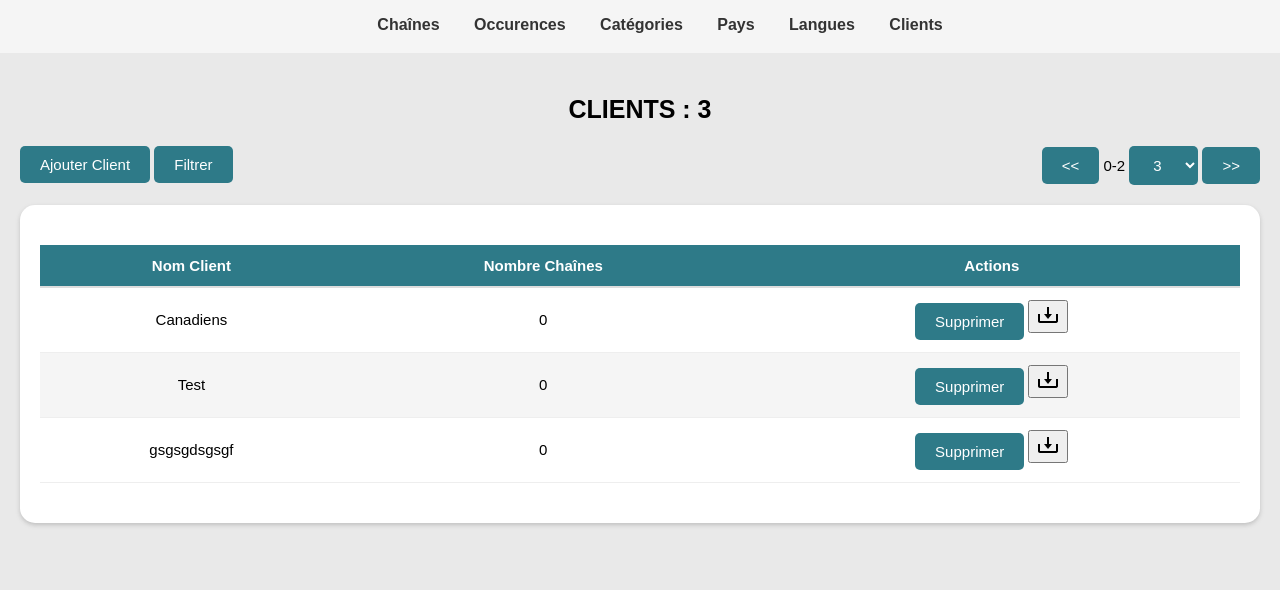
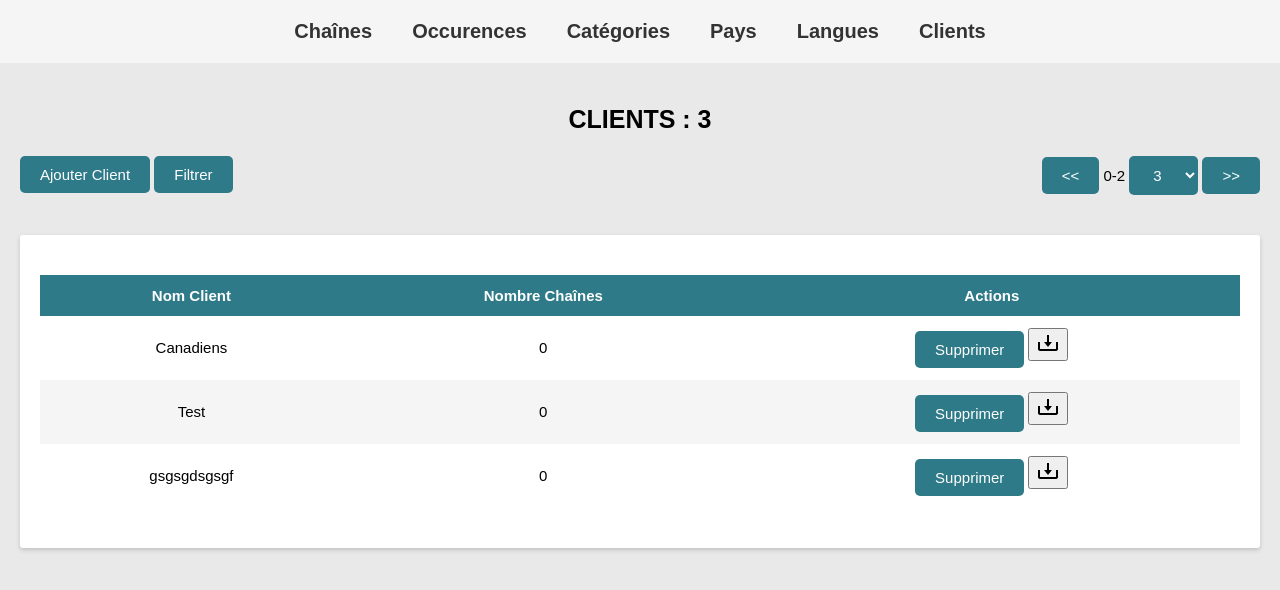
Before and after one commit to sabsystem/chaines-tri, a Django app: page /clients in a window 1280 px wide. Shown: the top 590 px of the page. Run offline with Django 5.2, Linux system fonts and the light colour scheme.

Commit message:
amélioration du css

```diff
--- a/channels_console/static/styles/style.css
+++ b/channels_console/static/styles/styles.css
@@ -1,45 +1,65 @@
 /* Style global */
 body {
     margin: 0;
-    font-family: "Sarabun", sans-serif;
-    font-weight: 100;
+    font-family: "Poppins", sans-serif;
     font-style: normal;
     background-color: #12121217;
+    color: #000000;
+    padding-top: 80px;
 }
 
+/* Style pour le header */
+.header {
+    position: absolute;
+    top: 0;
+    width: 100%;
+    display: flex;
+    justify-content: center;
+    padding: 20px 0;
+    background-color: #f5f5f5;
+    z-index: 100;
+}
+
+/* Styles pour la navbar */
+.navbar {
+    display: flex;
+    list-style: none;
+    padding: 0;
+    margin: 0;
+    gap: 40px;
+}
+
+.navbar a {
+    font-size: 20px;
+    color: #333;
+    font-weight: 500;
+    text-decoration: none;
+    position: relative;
+}
+
+.navbar a::before {
+    content: '';
+    position: absolute;
+    top: 100%;
+    left: 0;
+    width: 0;
+    height: 2px;
+    background-color: #333;
+    transition: width 0.3s;
+}
+
+.navbar a:hover::before,
+.navbar a.active::before {
+    width: 100%; /* Soulignement permanent pour le lien actif */
+}
+/* Style principal */
 h1 {
     font-size: 25px;
     padding: 5px;
     text-align: center;
+    margin-top: 20px;  /* Ajout d'un peu de marge au-dessus pour espacer du reste du contenu */
 }
 
-
-/* Style de la barre de navigation */
-header nav {
-    display: flex;
-    justify-content: center;
-    align-items: center;
-    background-color: #f5f5f5;
-    margin-bottom: 20px
-}
-
-header nav ul li {
-    display: inline-block;
-    margin: 0 15px;
-    padding-bottom: 3px;
-}
-
-
-header nav ul li a {
-    color: #333;
-    text-decoration: none;
-}
-
-header nav ul li a:hover {
-    color: #2e7a88;
-}
-
-/* Style du contenu principal */
 main {
     display: flex;
     flex-direction: column;
@@ -53,9 +73,11 @@ section {
     flex-direction: column;
     background-color: #fff;
     padding: 20px;
-    margin: 20px 0;
+    margin: 40px 0; /* Augmenter la marge en haut et en bas pour espacer plus du reste */
+    max-width: 1500px;
+    width: 100%;
     box-shadow: 0 2px 4px rgba(122, 121, 121, 0.363);
-    border-radius: 15px;
+    border-radius: 3px;
     box-sizing: border-box;
 }
 
@@ -67,25 +89,18 @@ table {
     font-size: 15px;
     text-align: left;
     background-color: #fff;
+    border: none;
 }
 
 th, td {
     padding: 12px;
-    border-bottom: 1px solid #ddd;
     text-align: center;
+    border: none; /* Supprime les bordures des cellules */
+    color: #000000;
 }
 
 thead {
     background-color: #f2f2f2;
-}
-
-th {
-    position: sticky;
-    top: 0
-}
-
-tr:nth-child(even) {
-    background-color: #f5f5f5;
 }
 
 tr:hover {
@@ -96,11 +111,23 @@ th {
     background-color: #2e7a88;
     color: #fff;
     font-weight: 600;
-    border-bottom: 2px solid #ddd;
 }
 
 td {
-    border-bottom: 1px solid #eee;
+    background-color: transparent; /* S'assure qu'il n'y a pas de couleur résiduelle */
+}
+
+tbody tr:nth-child(even) {
+    background-color: #f5f5f5; /* Couleur pour les lignes paires */
+}
+
+tbody tr:nth-child(odd) {
+    background-color: #ffffff; /* Couleur pour les lignes impaires */
+}
+
+
+.numero {
+    color: #2e7a88;
 }
 
 .deplacement {
--- a/channels_console/templates/chaines.html
+++ b/channels_console/templates/chaines.html
@@ -9,7 +9,7 @@
 
     <title>Tri Chaînes</title>
 
-    <link rel="stylesheet" type="text/css" href="{% static 'styles/style.css' %}">
+    <link rel="stylesheet" type="text/css" href="{% static 'styles/styles.css' %}">
     <link rel="stylesheet" type="text/css" href="{% static 'styles/chaines.css' %}">
 
     <script src="{% static 'scripts/script.js' %}" defer></script>
--- a/channels_console/templates/clients.html
+++ b/channels_console/templates/clients.html
@@ -8,7 +8,7 @@
 
     <title>Tri Chaînes</title>
 
-    <link rel="stylesheet" type="text/css" href="{% static 'styles/style.css' %}">
+    <link rel="stylesheet" type="text/css" href="{% static 'styles/styles.css' %}">
 
     <script src="{% static 'scripts/script.js' %}" defer></script>
     <script src="{% static 'scripts/clients.js' %}" defer></script>
@@ -70,7 +70,7 @@
                     <td id="nom_client" ondblclick="activerModification(this)">{{ client }}</td>
                     <td id="nombre_chaines">{{ client|client_nombre_chaines:chaines }}</td>
                     <td><button class="bouton" onclick="supprimer_client('{{ client }}')"> Supprimer </button>
-                        <button id="bouton_csv" class="bouton-telecharger" onclick="telechargerCSV('{{ client }}')">
+                        <button id="bouton_csv" class="bouton-telecharger" onclick="telecharger_csv('{{ client }}')">
                         <img src="{% static 'images/download.png' %}" alt="Télécharger CSV" style="width: 24px; height: 24px;">
                         </button>
                     </td>
--- a/channels_console/templates/components/header.html
+++ b/channels_console/templates/components/header.html
@@ -1,4 +1,4 @@
-<header>
+<header class="header">
     <nav>
         <ul class="navbar">
             <li><a href="/"><b>Chaînes</b></a></li>
```
